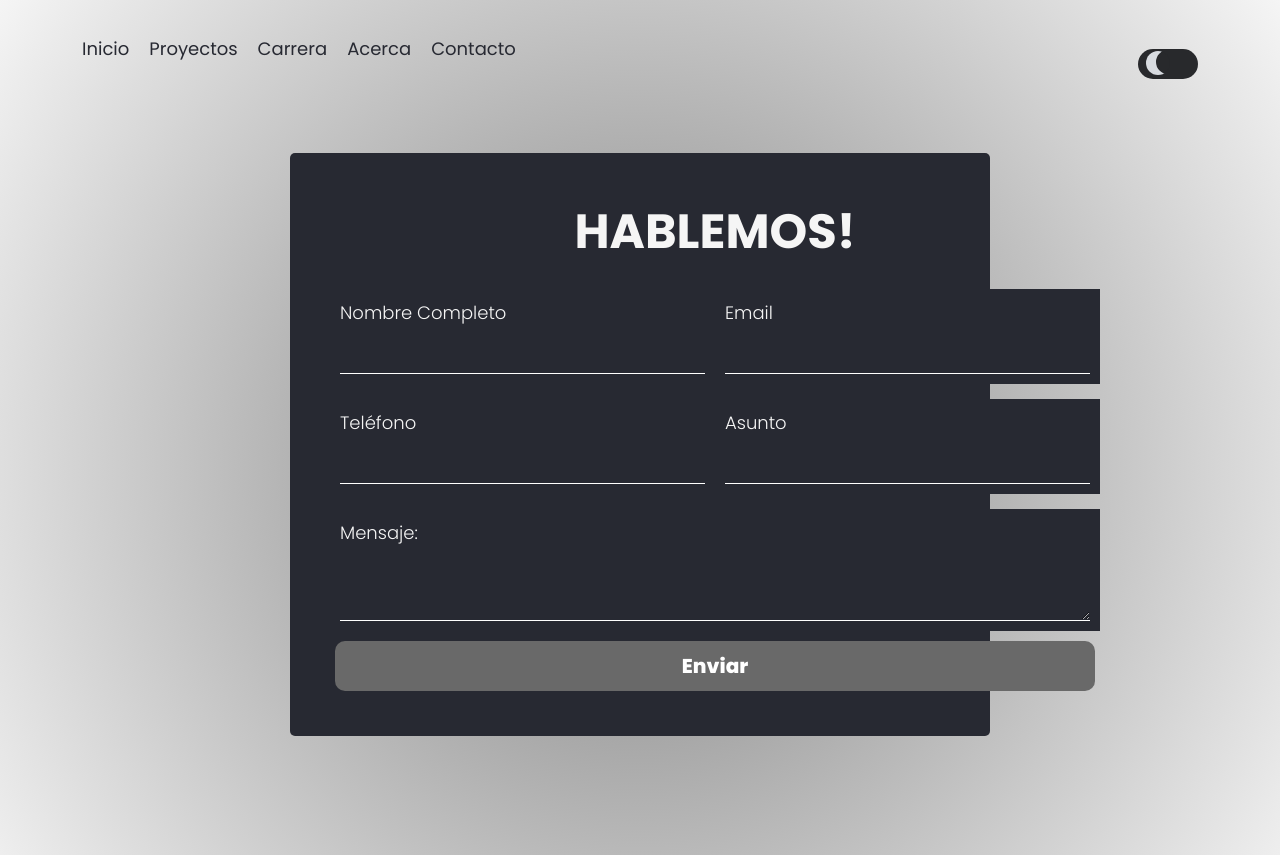
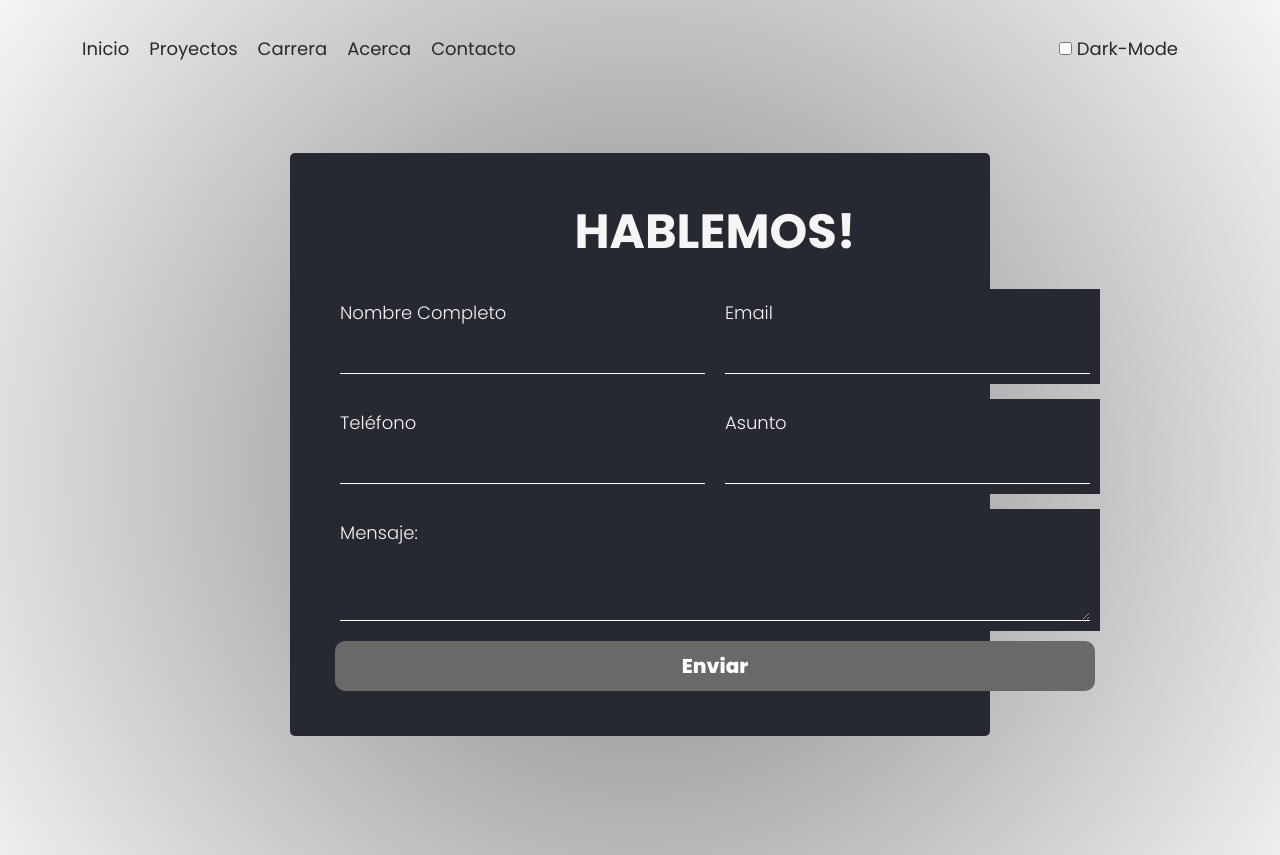
Before and after one commit to leonardo-santucho/coder-web-my-profile, a website: page pages/contact-me.html in a window 1280 px wide. Shown: the top 855 px of the page. Drawn offline with nearby package versions, Linux system fonts and the light colour scheme; files whose address does not match are found by name.

Commit message:
finish dark-mode beta

```diff
--- a/pages/contact-me.html
+++ b/pages/contact-me.html
@@ -28,13 +28,18 @@
             </div>
 
             <div class="nav-button">
-                <ul >
-                    <div class='toggle-switch'>
+                <ul>
+                    <li>
+                        <input id="theme-switch" class="" type='checkbox'>
+                        <label for="theme-switch" class="">Dark-Mode</label>
+                    </li>
+
+                    <!-- <div class='toggle-switch'>
                         <label>
                             <input id="theme-switch" class="theme-switch" type='checkbox'>
                             <span class='slider'></span>
                         </label>
-                    </div>
+                    </div> -->
                 </ul>
             </div>
         </nav>
--- a/scss/_navigator.scss
+++ b/scss/_navigator.scss
@@ -34,61 +34,87 @@
             }
         }
 
+
     .nav-button {
+
         ul {
             display: flex;
             list-style: none;
 
+            li {
+              display: flex;
 
-            .toggle-switch {
-              position: relative;
-              width: 60px;
+              input {
+                margin-right: 5px;
+
+              }&::before {
+                transition: 0.3s;
+              }
+
+              label {
+                  display: flex;
+                  text-decoration: none;
+                  padding: 20px 20px 20px 0px;
+                  color: var(--col-text);
+                  font-size: 18px;
+                  font-weight: 500;
+                  font-family: $font-family, sans-serif;
+                }
+
             }
 
-            label {
-              position: absolute;
-              width: 100%;
-              height: 30px;
-              background-color: #28292c;
-              border-radius: 50px;
-              cursor: pointer;
-            }
 
-            input {
-              position: absolute;
-              display: none;
-            }
 
-            .slider {
-              position: absolute;
-              width: 100%;
-              height: 100%;
-              border-radius: 50px;
-              transition: 0.3s;
-            }
+            // .toggle-switch {
 
-            input:checked ~ .slider {
-              background-color: #d8dbe0;
-            }
+            //   position: relative;
+            //   width: 60px;
+            // }
 
-            .slider::before {
-              content: "";
-              position: absolute;
-              top: 2px;
-              left: 8px;
-              width: 24px;
-              height: 24px;
-              border-radius: 50%;
-              box-shadow: inset 10px -1px 0px 0px #d8dbe0;
-              background-color: #28292c;
-              transition: 0.3s;
-            }
+            // label {
+            //   position: absolute;
+            //   width: 100%;
+            //   height: 30px;
+            //   background-color: #28292c;
+            //   border-radius: 50px;
+            //   cursor: pointer;
+            // }
 
-            input:checked ~ .slider::before {
-              transform: translateX(20px);
-              background-color: #28292c;
-              box-shadow: none;
-            }
+            // input {
+            //   position: absolute;
+            //   display: none;
+            // }
+
+            // .slider {
+            //   position: absolute;
+            //   width: 100%;
+            //   height: 100%;
+            //   border-radius: 50px;
+            //   transition: 0.3s;
+            // }
+
+            // input:checked ~ .slider {
+            //   background-color: #d8dbe0;
+            // }
+
+            // .slider::before {
+            //   content: "";
+            //   position: absolute;
+            //   top: 2px;
+            //   left: 8px;
+            //   width: 24px;
+            //   height: 24px;
+            //   border-radius: 50%;
+            //   box-shadow: inset 10px -1px 0px 0px #d8dbe0;
+            //   background-color: #28292c;
+            //   transition: 0.3s;
+            // }
+
+            // input:checked ~ .slider::before {
+            //   transform: translateX(20px);
+            //   background-color: #28292c;
+            //   box-shadow: none;
+            // }
 
 
           }
@@ -127,6 +153,7 @@
             flex-direction: column;
             justify-content: start;
             align-items: center;
+
           }
     }
 
--- a/scss/_portfolio.scss
+++ b/scss/_portfolio.scss
@@ -23,6 +23,8 @@
       }
 
     .technology {
+      padding-bottom: 10px;
+
       i {
         @include icon(var(--col-text), 24px);
         width: 48px;
--- a/scss/_presentation.scss
+++ b/scss/_presentation.scss
@@ -67,13 +67,13 @@
     img {
      width: 60%;
      height: 60%;
-
+     filter: grayscale(10%);
     }
   }
 
 
 .card-skills {
-
+    padding-top: 10px;
     label {
       @include label ($font-family, var(--col-text), 14px, none, none, none, none);
     }
```
Also changed, not shown: index.html (+5 -7 lines), pages/about-me.html (+5 -7 lines), pages/career.html (+5 -7 lines), pages/portfolio.html (+5 -7 lines), css/styles.css, 1 other file.
